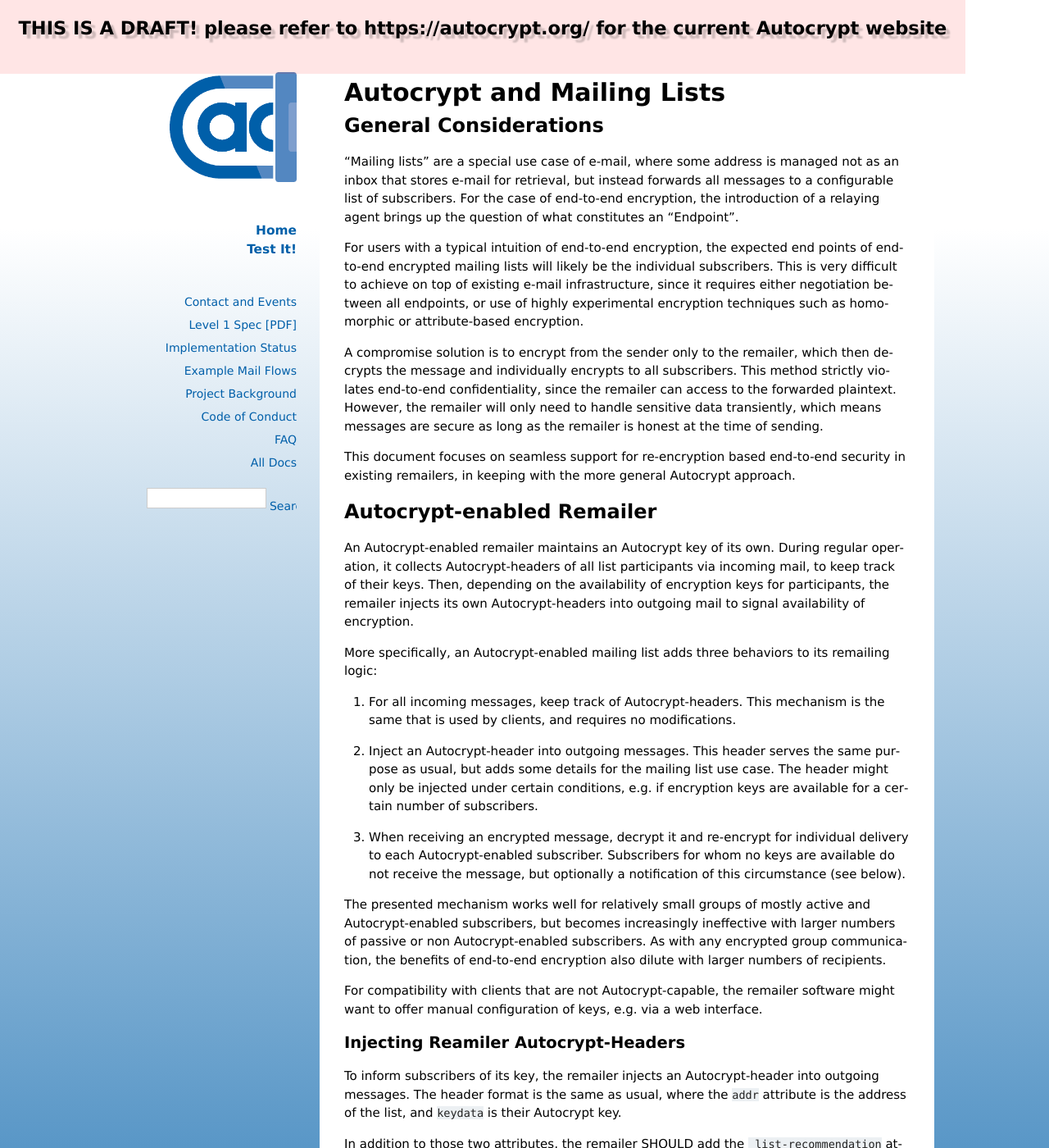
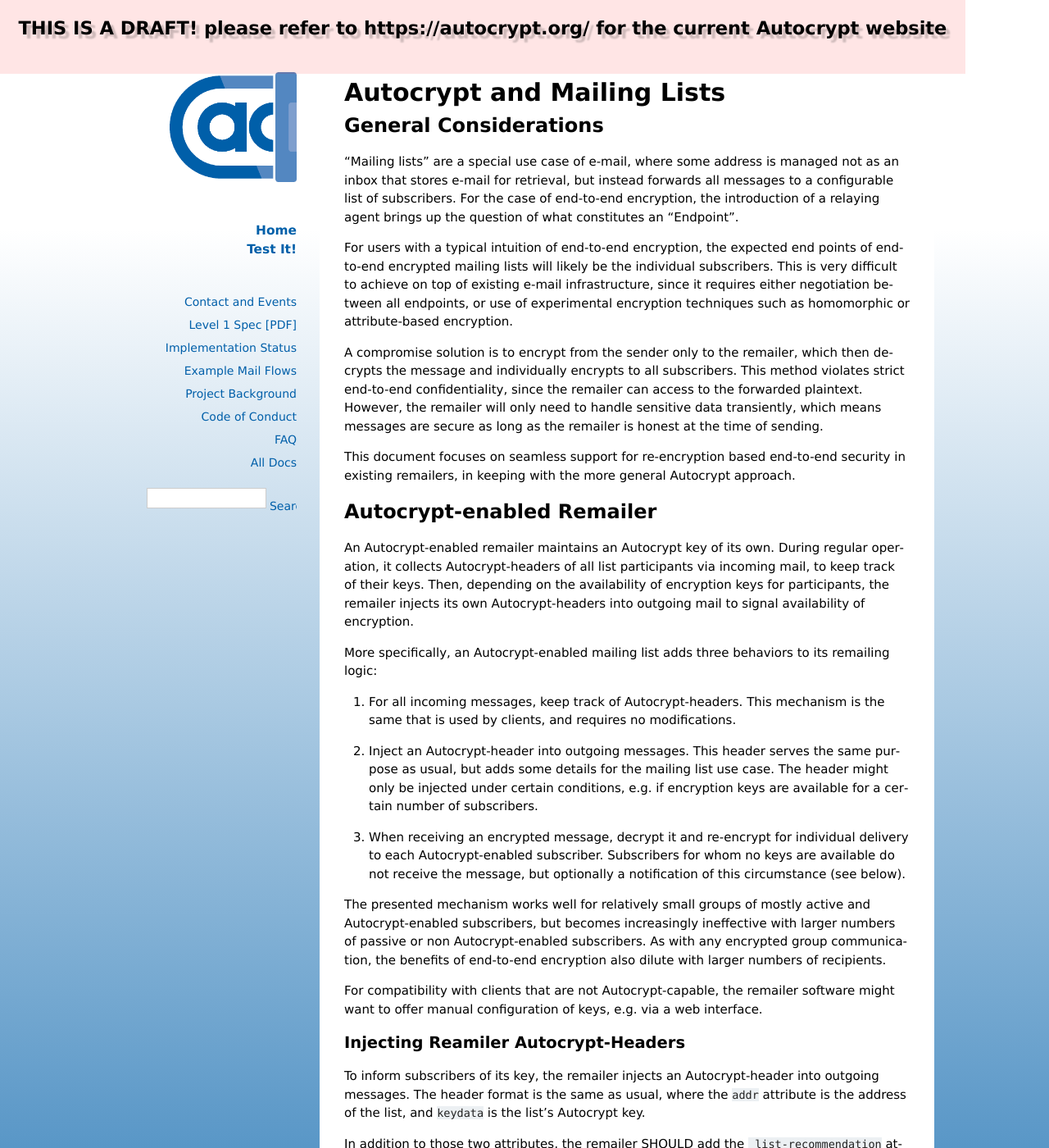
Before and after one commit to autocrypt/autocrypt, a Sphinx documentation site: the page built from doc/remailers.rst, in a window 1280 px wide and 1400 px high. Shown: the whole window at 82% size. Built offline with Sphinx 7.4.7, drawn with Linux system fonts in a browser that asks for light colours; some of the changed text lies outside the part shown.

Commit message:
incorporate feedback

```diff
--- a/doc/remailers.rst
+++ b/doc/remailers.rst
@@ -14,15 +14,15 @@
 points of end-to-end encrypted mailing lists will likely be the individual
 subscribers. This is very difficult to achieve on top of existing e-mail
 infrastructure, since it requires either negotiation between all endpoints, or
-use of highly experimental encryption techniques such as homomorphic or
-attribute-based encryption.
+use of experimental encryption techniques such as homomorphic or attribute-based
+encryption.
 
 A compromise solution is to encrypt from the sender only to the remailer, which
 then decrypts the message and individually encrypts to all subscribers. This
-method strictly violates end-to-end confidentiality, since the remailer can
-access to the forwarded plaintext. However, the remailer will only need to
-handle sensitive data transiently, which means messages are secure as long as
-the remailer is honest at the time of sending.
+method violates strict end-to-end confidentiality, since the remailer can access
+to the forwarded plaintext. However, the remailer will only need to handle
+sensitive data transiently, which means messages are secure as long as the
+remailer is honest at the time of sending.
 
 This document focuses on seamless support for re-encryption based end-to-end
 security in existing remailers, in keeping with the more general Autocrypt
@@ -66,7 +66,8 @@
 
 To inform subscribers of its key, the remailer injects an Autocrypt-header into
 outgoing messages. The header format is the same as usual, where the ``addr``
-attribute is the address of the list, and ``keydata`` is their Autocrypt key.
+attribute is the address of the list, and ``keydata`` is the list's Autocrypt
+key.
 
 In addition to those two attributes, the remailer SHOULD add the
 ``_list-recommendation`` attribute, and MAY add ``_list-recipients`` attribute.
```
Also changed, not shown: other parts of doc/remailers.rst (+5 -2 lines).
